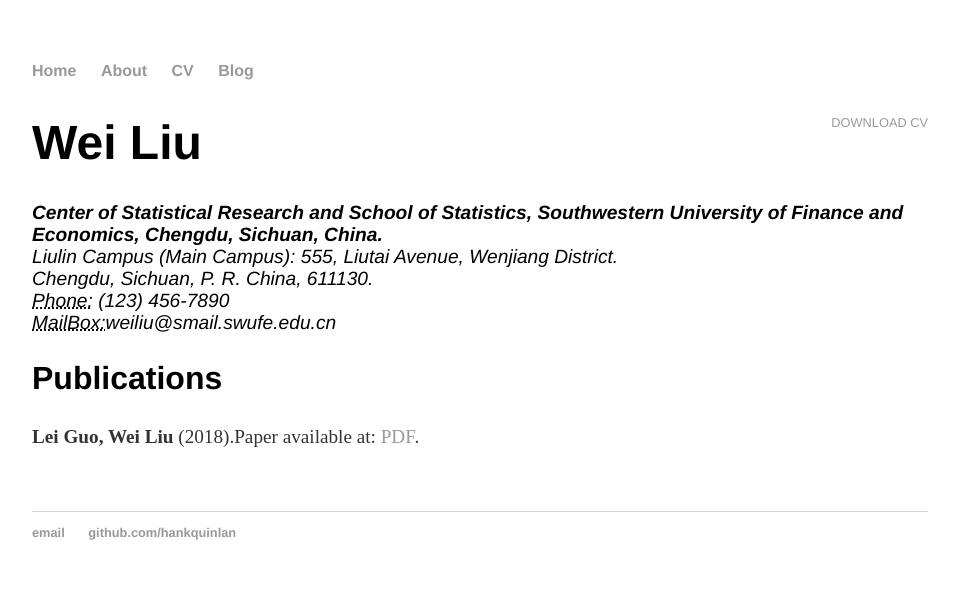
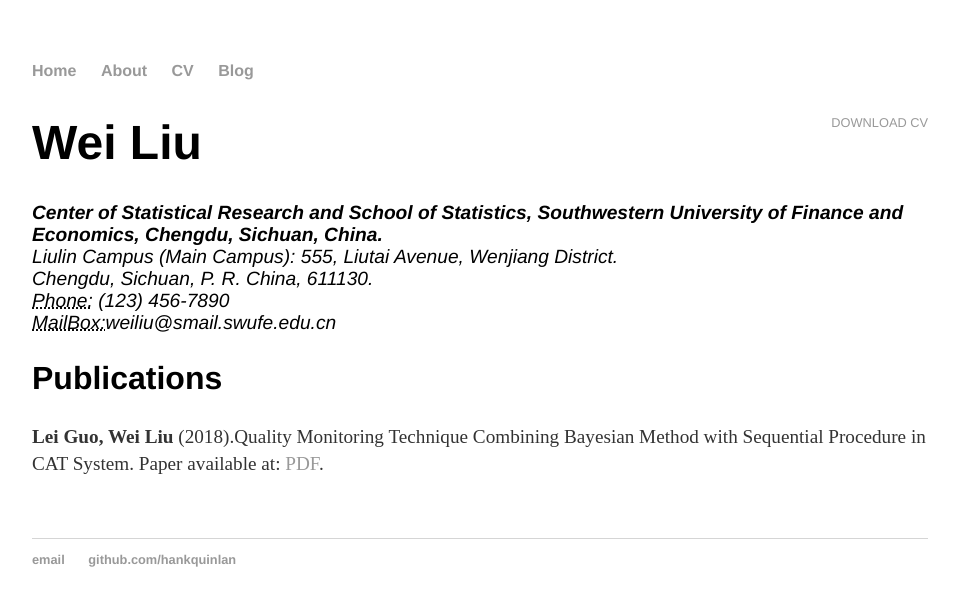
Before and after one commit to feiyoung/feiyoung.github.io, a Jekyll site: the page built from cv/index.html, in a window 1280 px wide. Shown: the top 606 px of the page, without its empty margins (160-1118 px from the left). Built offline with Jekyll 4.4.1, drawn with Linux system fonts in a browser that asks for light colours.

Commit message:
'update'

```diff
--- a/cv/index.html
+++ b/cv/index.html
@@ -15,5 +15,5 @@ Southwestern University of Finance and Economics, Chengdu, Sichuan, China.</stro
 					</address>
 
 					<h2>Publications</h2>
-<p><strong>Lei Guo, Wei Liu </strong> (2018).Paper available at: <a href="http://www.psysci.org/EN/article/downloadArticleFile.do?attachType=PDF&id=10065">PDF</a>.
+<p><strong>Lei Guo, Wei Liu </strong> (2018).Quality Monitoring Technique Combining Bayesian Method with Sequential Procedure in CAT System. Paper available at: <a href="http://www.psysci.org/EN/article/downloadArticleFile.do?attachType=PDF&id=10065">PDF</a>.
 	</div>
```
